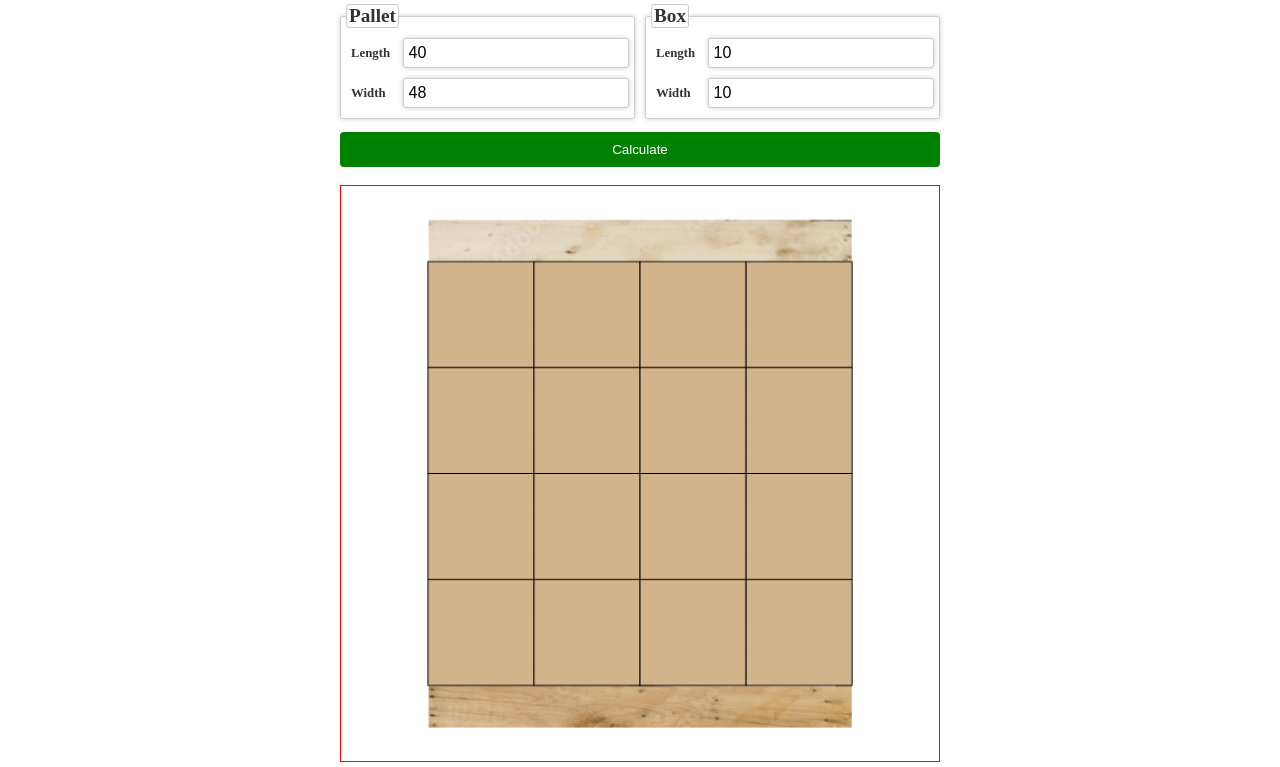
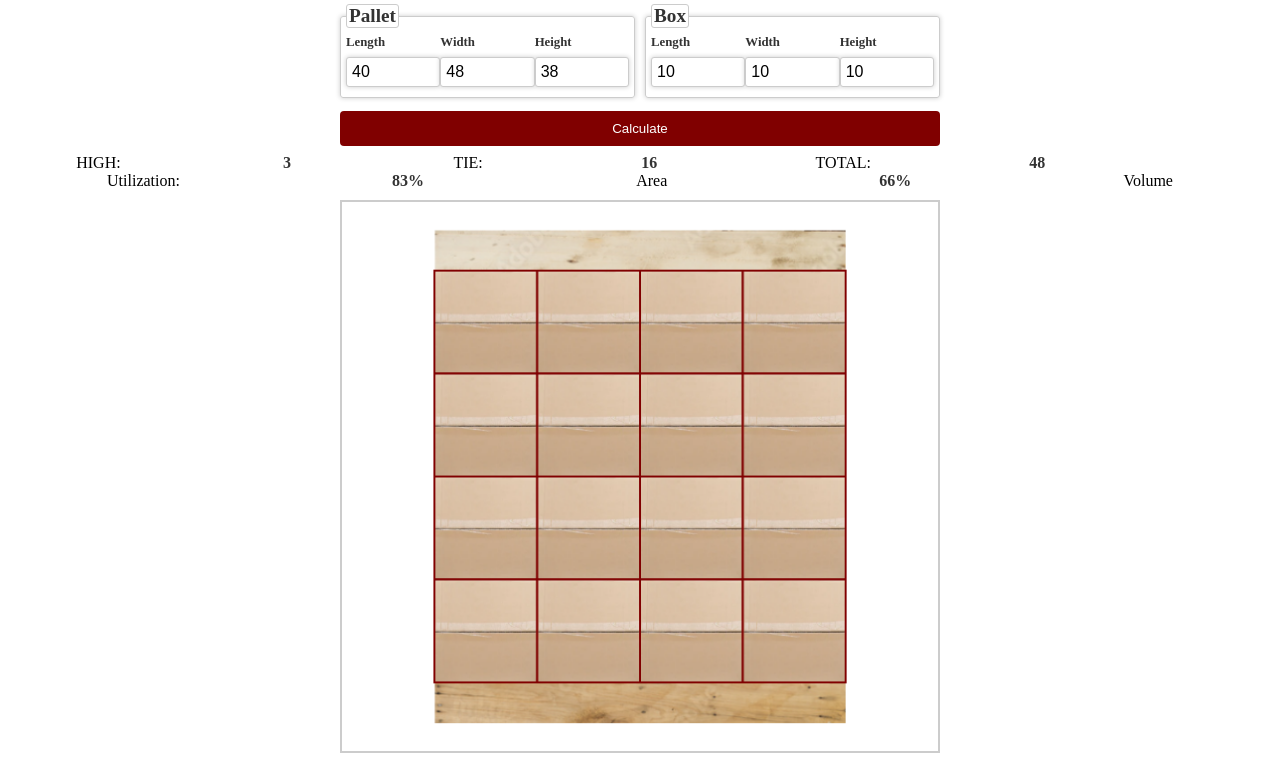
Before and after one commit to Trevor-McGuire/ColonyHighTie, a plain HTML site: page index.html in a window 1280 px wide. Both pictures are taken after a click on the button "Calculate". Shown: the part 33-800 px from the top of the page. Drawn offline with Linux system fonts and the light colour scheme.

Commit message:
fix: update CSS for improved layout and styling; add height input fields and result display in HTML; enhance box drawing functionality in JS

```diff
--- a/index.html
+++ b/index.html
@@ -15,6 +15,8 @@
       <fieldset id="pallet">
         <legend>Pallet</legend>
         <label for="pallet-length">Length</label>
+        <label for="pallet-width">Width</label>
+        <label for="pallet-height">Height</label>
         <input
           type="number"
           inputmode="numeric"
@@ -22,7 +24,7 @@
           value="40"
           min="1"
         />
-        <label for="pallet-width">Width</label>
+
         <input
           type="number"
           inputmode="numeric"
@@ -30,10 +32,20 @@
           value="48"
           min="1"
         />
+
+        <input
+          type="number"
+          inputmode="numeric"
+          id="pallet-height"
+          value="38"
+          min="1"
+        />
       </fieldset>
       <fieldset id="box">
         <legend>Box</legend>
         <label for="box-length">Length</label>
+        <label for="box-width">Width</label>
+        <label for="box-height">Height</label>
         <input
           type="number"
           inputmode="numeric"
@@ -41,7 +53,7 @@
           value="10"
           min="1"
         />
-        <label for="box-width">Width</label>
+
         <input
           type="number"
           inputmode="numeric"
@@ -49,9 +61,27 @@
           value="10"
           min="1"
         />
+
+        <input
+          type="number"
+          inputmode="numeric"
+          id="box-height"
+          value="10"
+          min="1"
+        />
       </fieldset>
       <button id="submit">Calculate</button>
     </form>
+    <div id="result">
+      HIGH: <span id="high">0</span>
+      TIE: <span id="tie">0</span>
+      TOTAL: <span id="total">0</span><br />
+      </div>
+      <div id="result">
+      Utilization:
+      <span id="area">0%</span> Area
+      <span id="volume">0%</span> Volume
+    </div>
     <canvas id="canvas" width="400" height="300"></canvas>
   </body>
   <script src="main.js"></script>
--- a/main.css
+++ b/main.css
@@ -1,3 +1,7 @@
+html, body {
+  overscroll-behavior: none;
+  touch-action: pan-x pan-y;
+}
 html {
   margin: 0;
   padding: 0;
@@ -11,7 +15,7 @@ body {
   padding: 5px;
   display: flex;
   flex-direction: column;
-  height: 100svh;
+  height: 100dvh;
   box-sizing: border-box;
 }
 h1 {
@@ -41,11 +45,11 @@ fieldset {
   box-shadow: 0 0 5px #ccc;
   width: 100%;
   box-sizing: border-box;
-  /* display fieldset children in columns of two */
+  /* display children in a 2 row, 3 column grid*/
   display: grid;
-  grid-template-columns: auto auto;
+  grid-template-columns: 1fr 1fr 1fr;
+  grid-template-rows: auto auto;
   flex: 1;
-
 }
 fieldset:first-of-type {
   margin-left: 0;
@@ -65,13 +69,13 @@ label {
   font-size: 0.8em;
   margin: 0;
   padding: 0;
-  display: block;
   color: #333;
   font-weight: bold;
-  text-align: right;
   display: flex;
   align-items: center;
-  padding: 5px;
+  padding: 0px;
+  /* minimize the height to the text */
+  height: 1.5em;
 }
 input {
     border: 1px solid #ccc;
@@ -84,8 +88,7 @@ input {
     font-size: 16px;
 }
 button {
-    /* background-color: #4CAF50; */
-    background-color: green;
+    background-color: maroon;
     color: white;
     padding: 10px 20px;
     margin: 8px 0;
@@ -95,13 +98,31 @@ button {
     width: 100%;
 }
 canvas {
-    border: 0px solid #ccc;
-    padding: 5px;
+    border: 2px solid #ccc;
+    padding: 0px;
     margin: 10px auto;
     display: block;
     width: 100%;
     box-sizing: border-box;
     max-width: 600px;
     flex: 1;
+}
+#result {
+    display: flex;
 
+    justify-content: space-around;
+    padding: 0px;
+    margin: 0px;
+    list-style-type: none;
+    width: 100%;
+    box-sizing: border-box;
 }
+#result span {
+
+    font-weight: bold;
+    color: #333;
+    background-color: white;
+    /* make min width enough for 3 chars */
+    min-width: 3em;
+    text-align: center;
+}
--- a/main.js
+++ b/main.js
@@ -15,18 +15,21 @@ function main(e) {
 
   const scaledBoxes = scaleAndCenterBoxes(boxes, res, canWd, canHt);
   drawBoxes(ctx, scaledBoxes);
+  updateHTT(res, inputs);
 }
 
 function getInputs() {
   let pLen = document.getElementById("pallet-length").value;
   let pWid = document.getElementById("pallet-width").value;
+  let pHt = document.getElementById("pallet-height").value;
   let bLen = document.getElementById("box-length").value;
   let bWid = document.getElementById("box-width").value;
+  let bHt = document.getElementById("box-height").value;
   if (pLen <= 0) pLen = 1;
   if (pWid <= 0) pWid = 1;
   if (bLen <= 0) bLen = 1;
   if (bLen <= 0) bLen = 1;
-  return { pLen, pWid, bLen, bWid };
+  return { pLen, pWid, pHt, bLen, bWid, bHt };
 }
 
 const populateMatrix = ({ pLen, pWid, bLen, bWid }) => {
@@ -115,12 +118,13 @@ const generateBoxes = (res) => {
   const minColYOffset = (pY - maxRows * bMax) / 2;
   const maxColXOffset = minCols * bMin;
   const maxColYOffset = (pY - minRows * bMin) / 2;
+  const allXOffset = (pX - maxCols * bMax - minCols * bMin) / 2;
 
   // Generate boxes for the first configuration (minCols x maxRows)
   for (let i = 0; i < minCols; i++) {
     for (let j = 0; j < maxRows; j++) {
       boxes.push({
-        cx: i * bMin + bMin / 2,
+        cx: i * bMin + bMin / 2 + allXOffset,
         cy: j * bMax + bMax / 2 + minColYOffset,
         width: bMin,
         height: bMax,
@@ -132,7 +136,7 @@ const generateBoxes = (res) => {
   for (let i = 0; i < maxCols; i++) {
     for (let j = 0; j < minRows; j++) {
       boxes.push({
-        cx: i * bMax + bMax / 2 + maxColXOffset,
+        cx: i * bMax + bMax / 2 + maxColXOffset + allXOffset,
         cy: j * bMin + bMin / 2 + maxColYOffset,
         width: bMax,
         height: bMin,
@@ -164,27 +168,42 @@ const scaleAndCenterBoxes = (boxes, res, canWd, canHt) => {
 };
 
 const drawBoxes = (ctx, boxes) => {
-  const img = new Image();
-  img.src = "pallet.png";
-  img.onload = function () {
+  const palletImage = new Image();
+  const boxImage = new Image();
+
+  // Load the pallet image
+  palletImage.src = "pallet.png";
+
+  // Load the box image
+  boxImage.src = "box.png";
+
+  // Wait for both images to be loaded
+  let imagesLoaded = 0;
+  const totalImages = 2; // We have two images (pallet and box)
+
+  const checkImagesLoaded = () => {
+    imagesLoaded++;
+    if (imagesLoaded === totalImages) {
+      // Both images are loaded, now we can draw
       boxes.forEach((box, i) => {
         if (i === 0) {
           ctx.drawImage(
-          img,
+            palletImage,
             box.cx - box.width / 2,
             box.cy - box.height / 2,
             box.width,
             box.height
           );
         } else {
-        ctx.fillStyle = "tan";
-        ctx.fillRect(
+          ctx.drawImage(
+            boxImage,
             box.cx - box.width / 2,
             box.cy - box.height / 2,
             box.width,
             box.height
           );
-        ctx.strokeStyle = "black";
+          ctx.strokeStyle = "maroon";
+          ctx.lineWidth = 2;
           ctx.strokeRect(
             box.cx - box.width / 2,
             box.cy - box.height / 2,
@@ -193,29 +212,13 @@ const drawBoxes = (ctx, boxes) => {
           );
         }
       });
-  };
+    }
   };
 
-function adjustForControlPanel() {
-  const canvas = document.getElementById("canvas");
-  const windowHeight = window.innerHeight;
-  const documentHeight = document.documentElement.clientHeight;
-
-  // We assume the control panel appears only if windowHeight is smaller than documentHeight
-  const controlPanelHeight = documentHeight - windowHeight;
-
-  // Add margin if control panel height is greater than 0
-  if (controlPanelHeight > 0) {
-    canvas.style.marginBottom = controlPanelHeight + "px";
-    canvas.style.border = "1px solid black";  // Confirm if margin is working
-  } else {
-    canvas.style.marginBottom = "0px";
-    canvas.style.border = "1px solid red";  // Use red border for debugging
-  }
-}
-
-window.addEventListener("load", adjustForControlPanel);
-window.addEventListener("resize", adjustForControlPanel);
+  // Set the onload event for both images
+  palletImage.onload = checkImagesLoaded;
+  boxImage.onload = checkImagesLoaded;
+};
 
 function resizeCanvas() {
   const canvas = document.getElementById('canvas');
@@ -231,3 +234,24 @@ function resizeCanvas() {
 
 window.addEventListener('load', resizeCanvas);
 window.addEventListener('resize', resizeCanvas);
+
+function updateHTT(res, { pLen, pWid, pHt, bLen, bWid, bHt }) {
+  let highEl = document.getElementById("high");
+  let tieEl = document.getElementById("tie");
+  let totalEl = document.getElementById("total");
+  let areaEl = document.getElementById("area");
+  let volEl = document.getElementById("volume");
+
+  let high = Math.floor(pHt / bHt);
+  let tie = res[8];
+  let total = high * tie;
+  let utilizationArea = (bWid * bLen*tie)/ (pWid * pLen) * 100;
+  let utilizationVolume = (bWid * bLen * bHt*total)/ (pWid * pLen * pHt) * 100;
+
+  highEl.innerHTML = high;
+  tieEl.innerHTML = tie;
+  totalEl.innerHTML = total;
+  areaEl.innerHTML = utilizationArea.toFixed(0)+"%";
+  volEl.innerHTML = utilizationVolume.toFixed(0)+"%";
+
+}
```
Also changed, not shown: box.png (added). Lines whose indentation alone changed are shown as unchanged.
